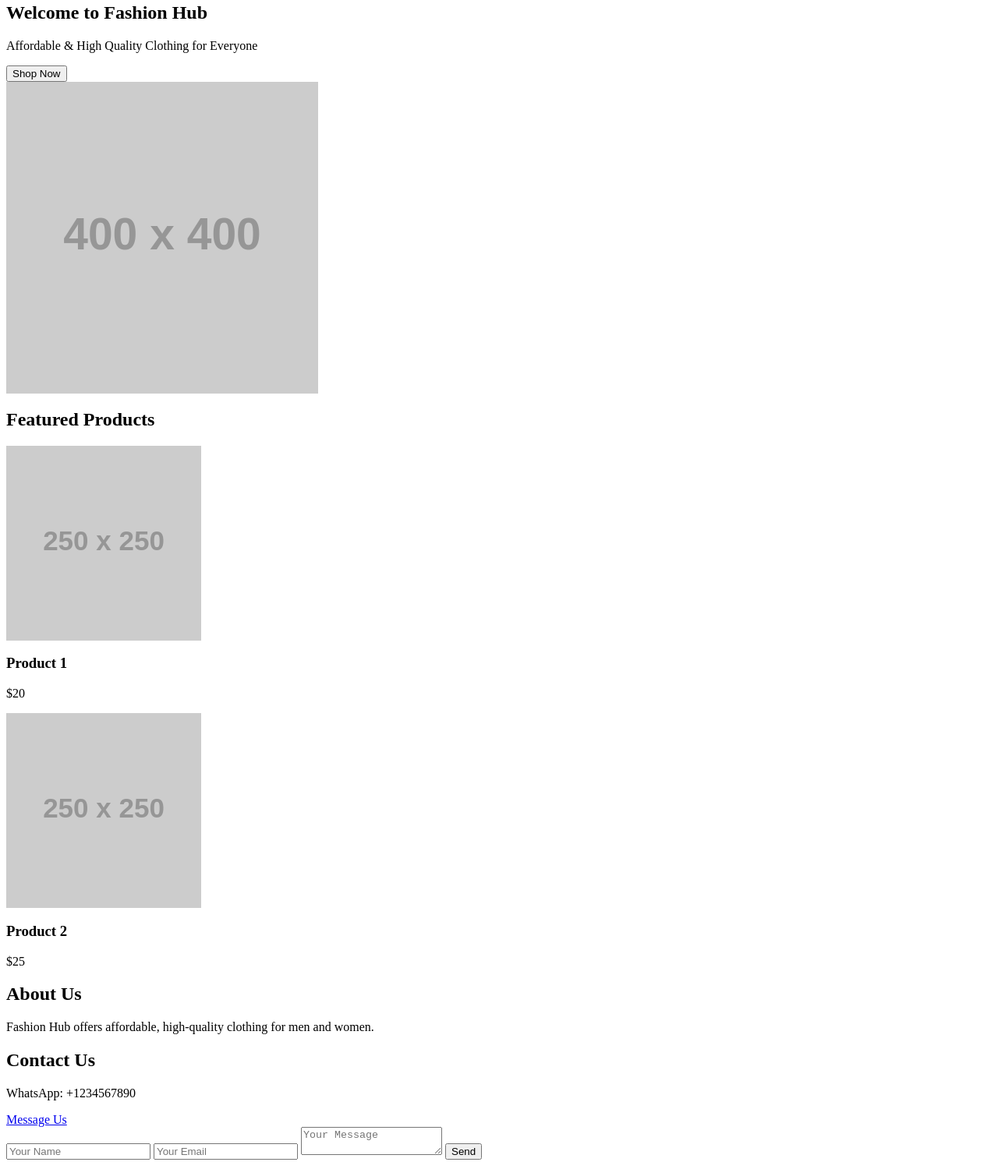
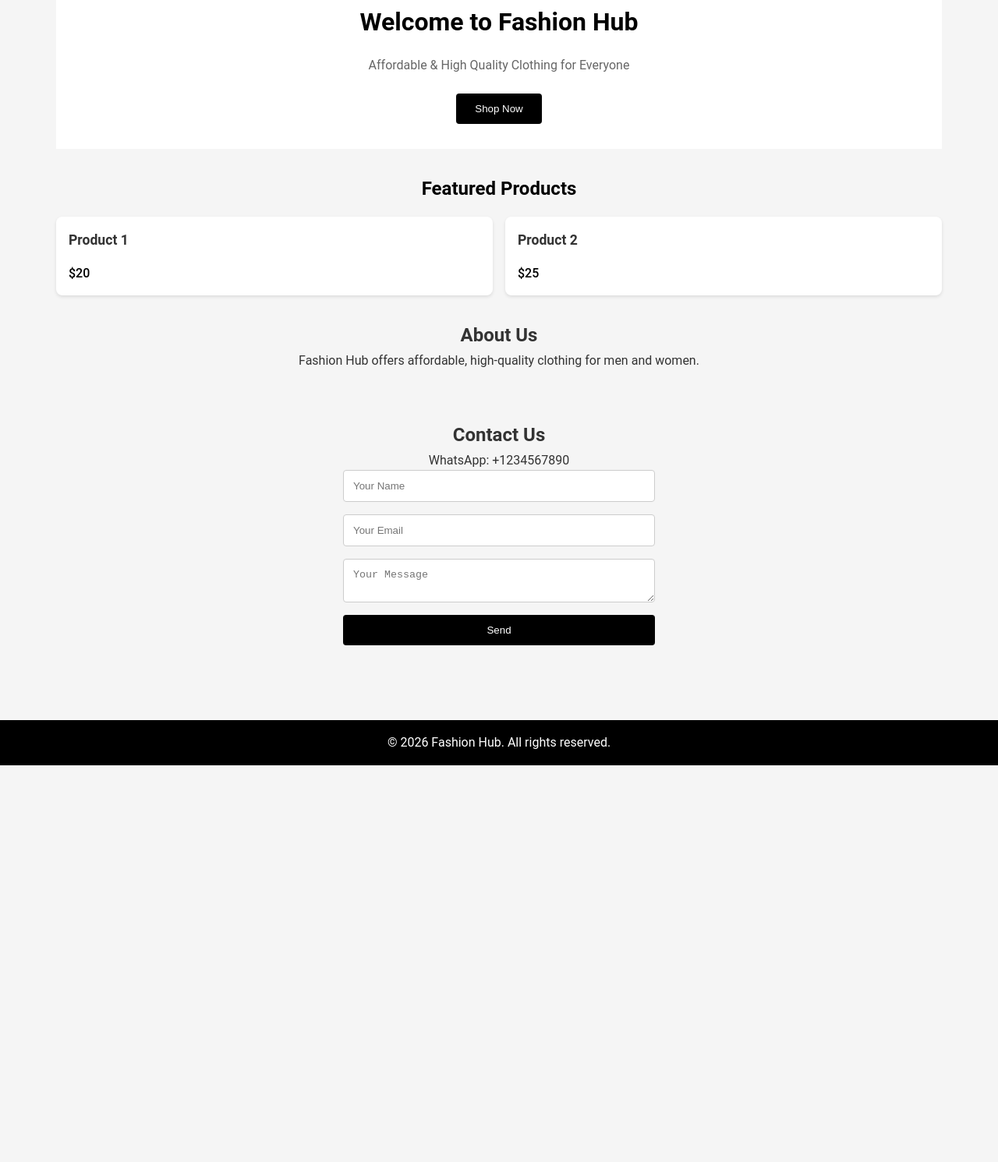
Before and after one commit to saturogojo45226-beep/fashion-website, a plain HTML site: page index.html in a window 1280 px wide. Shown: the part 131-1622 px from the top of the page at 78% size. After the commit the page ends 1113 px from the top, so only its background shows below. Drawn offline with Linux system fonts and the light colour scheme; placeholder pictures from the web are drawn by us.

Commit message:
Update HTML structure and formatting

```diff
--- a/index.html
+++ b/index.html
@@ -1,3 +1,16 @@
+<!DOCTYPE html>
+<html lang="en">
+<head>
+    <meta charset="UTF-8">
+    <title>Fashion Hub</title>
+    <meta name="viewport" content="width=device-width, initial-scale=1.0">
+
+    <!-- CSS LINK (MOST IMPORTANT) -->
+    <link rel="stylesheet" href="style.css">
+</head>
+
+<body>
+
 <header>
     <nav>
         <div class="logo">Fashion Hub</div>
@@ -17,19 +30,16 @@
             <p>Affordable & High Quality Clothing for Everyone</p>
             <button class="cta-button">Shop Now</button>
         </div>
-        <img class="hero-image" src="https://via.placeholder.com/400" alt="Hero Image">
     </section>
 
     <section class="featured-products" id="products">
         <h2>Featured Products</h2>
         <div class="product-grid">
             <div class="product-card">
-                <img src="https://via.placeholder.com/250" alt="Product 1">
                 <h3>Product 1</h3>
                 <p>$20</p>
             </div>
             <div class="product-card">
-                <img src="https://via.placeholder.com/250" alt="Product 2">
                 <h3>Product 2</h3>
                 <p>$25</p>
             </div>
@@ -43,10 +53,7 @@
 
     <section class="contact" id="contact">
         <h2>Contact Us</h2>
-        <div class="contact-info">
-            <p>WhatsApp: +1234567890</p>
-            <a class="whatsapp-btn" href="#">Message Us</a>
-        </div>
+        <p>WhatsApp: +1234567890</p>
         <form class="contact-form">
             <input type="text" placeholder="Your Name">
             <input type="email" placeholder="Your Email">
@@ -57,5 +64,11 @@
 </main>
 
 <footer>
-    <p>&copy; 2026 Fashion Hub. All rights reserved.</p>
+    <p>© 2026 Fashion Hub. All rights reserved.</p>
 </footer>
+
+<!-- JS LINK (BOTTOM e thakbe) -->
+<script src="script.js"></script>
+
+</body>
+</html>
```
